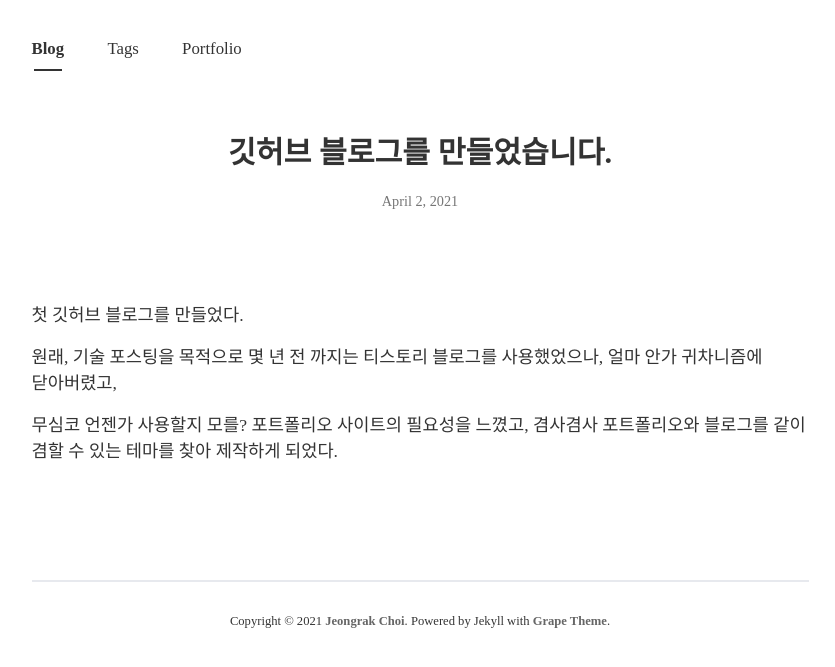
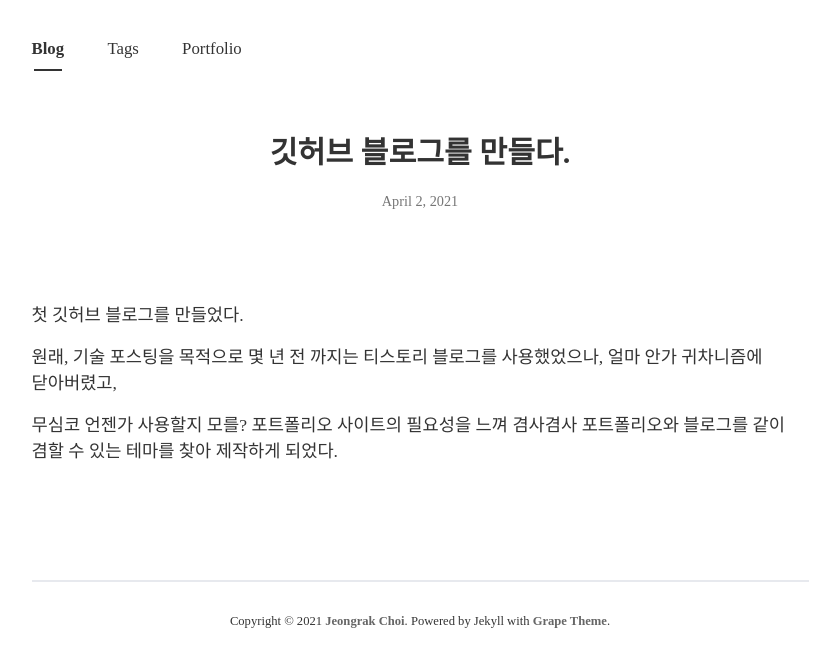
Before and after one commit to JeongrakChoi/JeongrakChoi.github.io, a Jekyll site: the page built from _posts/2021-04-02-intro.md, in a window 1280 px wide. Shown: the top 667 px of the page, without its empty margins (220-1055 px from the left). Built offline with Jekyll 4.4.1, drawn with Linux system fonts in a browser that asks for light colours; nearby versions of some CDN libraries; some web fonts are replaced; comment, search, counter and statistics services are not loaded.

Commit message:
Update 2021-04-02-intro.md

```diff
--- a/_posts/2021-04-02-intro.md
+++ b/_posts/2021-04-02-intro.md
@@ -1,6 +1,6 @@
 ---
 layout: post
-title: 깃허브 블로그를 만들었습니다.
+title: 깃허브 블로그를 만들다.
 subtitle :
 tags: [Git, Github, Blog]
 author: Jeongrak Choi
@@ -14,5 +14,5 @@ comments : true
 얼마 안가 귀차니즘에 닫아버렸고,
 <br>
 
-무심코 언젠가 사용할지 모를? 포트폴리오 사이트의 필요성을 느꼈고,
+무심코 언젠가 사용할지 모를? 포트폴리오 사이트의 필요성을 느껴
 겸사겸사 포트폴리오와 블로그를 같이 겸할 수 있는 테마를 찾아 제작하게 되었다.
```
